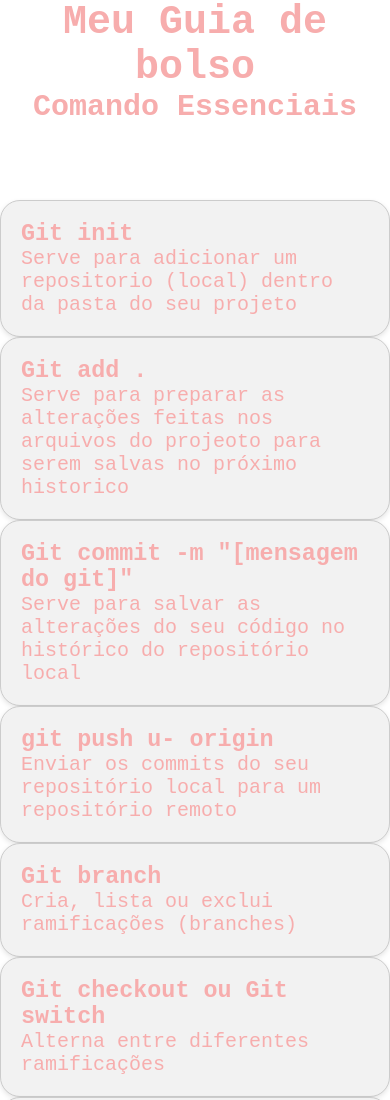
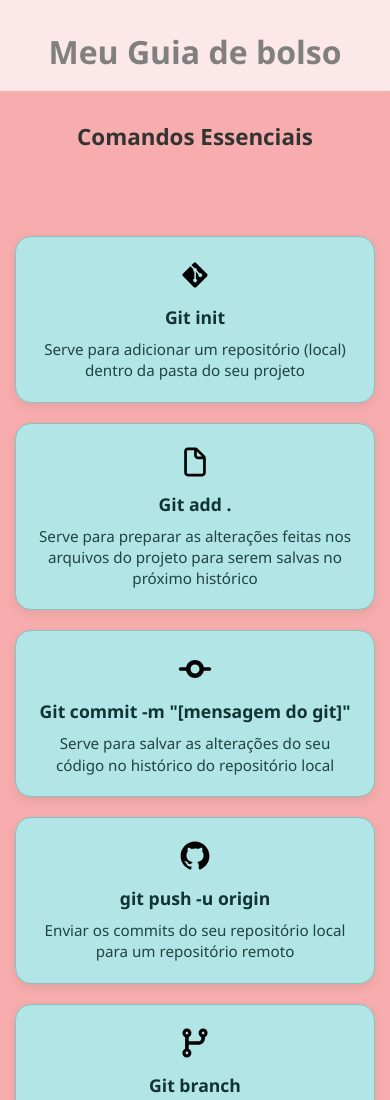
Before and after one commit to carolinamonteiro87-bot/Meu-guia-de-bolso, a plain HTML site: page index.html in a window 390 px wide. Shown: the top 1100 px of the page. Drawn offline with Linux system fonts and the light colour scheme.

Commit message:
Terminei mobile

```diff
--- a/index.html
+++ b/index.html
@@ -1,6 +1,9 @@
-<hmtl lang="pt-BR">
+<!DOCTYPE html>
+<html lang="pt-BR">
 
     <head>
+        <meta charset="UTF-8">
+        <meta name="viewport" content="width=device-width, initial-scale=1.0">
         <link rel="stylesheet" href="style.css">
         <title>Guia de Bolso Git</title>
     </head>
@@ -12,56 +15,63 @@
         </header>
 
         <main>
-            <h2>Comando Essenciais</h2>
+            <h2>Comandos Essenciais</h2>
             <br>
             <br>
 
             <section class="groupCommand">
                 <div class="cardcommand">
+                    <img src="assets/c1.svg" class="icone" alt="Ícone Git init">
                     <h3>Git init</h3>
-                    <p>Serve para adicionar um repositorio (local) dentro da pasta do seu projeto</p>
+                    <p>Serve para adicionar um repositório (local) dentro da pasta do seu projeto</p>
                 </div>
 
                 <div class="cardcommand">
+                    <img src="assets/c2.svg" class="icone" alt="Ícone Git add">
                     <h3>Git add .</h3>
-                    <p>Serve para preparar as alterações feitas nos arquivos do projeoto para serem salvas no próximo
-                        historico</p>
+                    <p>Serve para preparar as alterações feitas nos arquivos do projeto para serem salvas no próximo histórico</p>
                 </div>
 
                 <div class="cardcommand">
+                    <img src="assets/c3.svg" class="icone" alt="Ícone Git commit">
                     <h3>Git commit -m "[mensagem do git]"</h3>
                     <p>Serve para salvar as alterações do seu código no histórico do repositório local</p>
                 </div>
 
                 <div class="cardcommand">
-                    <h3>git push u- origin</h3>
+                    <img src="assets/c4.svg" class="icone" alt="Ícone Git push">
+                    <h3>git push -u origin</h3>
                     <p>Enviar os commits do seu repositório local para um repositório remoto</p>
                 </div>
 
                 <div class="cardcommand">
+                    <img src="assets/c5.svg" class="icone" alt="Ícone Git branch">
                     <h3>Git branch</h3>
                     <p>Cria, lista ou exclui ramificações (branches)</p>
                 </div>
 
                 <div class="cardcommand">
+                    <img src="assets/c6.svg" class="icone" alt="Ícone Git checkout">
                     <h3>Git checkout ou Git switch</h3>
                     <p>Alterna entre diferentes ramificações</p>
                 </div>
+
                 <div class="cardcommand">
+                    <img src="assets/c7.svg" class="icone" alt="Ícone Git fetch">
                     <h3>Git fetch</h3>
-                    <p>Baixa as atualizações mais recentes de um repositório remoto sem alterar ou mexer no seu código e
-                        diretório de trabalho local</p>
+                    <p>Baixa as atualizações mais recentes de um repositório remoto sem alterar ou mexer no seu código e diretório de trabalho local</p>
                 </div>
 
                 <div class="cardcommand">
+                    <img src="assets/c8.svg" class="icone" alt="Ícone Git pull">
                     <h3>Git Pull</h3>
-                    <p>Baixa as alterações mais recentes de um repositório remoto (como o GitHub) e as junta
-                        imediatamente com o seu código local</p>
+                    <p>Baixa as alterações mais recentes de um repositório remoto (como o GitHub) e as junta imediatamente com o seu código local</p>
                 </div>
 
                 <div class="cardcommand">
+                    <img src="assets/c9.svg" class="icone" alt="Ícone Git clone">
                     <h3>Git clone</h3>
-                    <p>copia um repositório inteiro de um local remoto (como o GitHub) para o seu computador</p>
+                    <p>Copia um repositório inteiro de um local remoto (como o GitHub) para o seu computador</p>
                 </div>
             </section>
         </main>
@@ -71,4 +81,5 @@
             <p>Dica: Verifique se o comando está escrito corretamente.</p>
         </footer>
     </body>
-</hmtl>
+
+</html>
--- a/style.css
+++ b/style.css
@@ -1,57 +1,130 @@
 * {
-    margin: 0px;
-    padding: 0px;
+    margin: 0;
+    padding: 0;
     box-sizing: border-box;
 }
 
-h2,h1 {
-   text-align: center;
+body {
+    font-family: 'Segoe UI', Tahoma, Geneva, Verdana, sans-serif;
+    background-color: #fce8e8; /* Fundo geral claro em tom rosa suave */
+    color: #2b2b2b;
 }
 
-body {
-    background-image: url(assets/);
-    font-size: x-large;
-    font-family: monospace;
-    color: #F7ADAD;
-    background-repeat: repeat;
-    animation: rolagemPapel 20s linear infinite;
+header {
+    padding: 30px 15px 10px 15px;
+    text-align: center;
+}
+
+h1 {
+    font-size: 2rem;
+    color: gray;
+    margin-bottom: 8px;
+}
+
+h2 {
+    font-size: 1.4rem;
+    color: #333333;
+    text-align: center;
 }
 
 main {
+    background-color: #F7ADAD; /* Cor de fundo original do main */
+    min-height: 85vh;
     display: flex;
     flex-direction: column;
-    gap: 15px;
+    align-items: center;
+    gap: 20px;
+    padding: 30px 15px;
 }
 
-.groupcommands {
-     display: flex;
-    flex-direction: row;
-    flex-wrap: wrap;
-    justify-content: center;
-    gap: 15px;
-    padding: 20px;
+hr {
+    height: 2px;
+    background-color: #f19291; /* Cor de borda/separador original */
+    border: none;
+    width: 100%;
+    margin: 15px 0;
 }
 
-.cardcommand{
- border: 1px solid #ccc;
-    background-color: #f2f2f2;
-    padding: 20px;
-    border-radius: 20px;
-    box-shadow: 0px 2px 5px rgba(0, 0, 0, 0.1);
+/* Container dos cartões com alinhamento responsivo */
+.groupCommand {
+    display: flex;
+    flex-direction: row;
+    justify-content: center;
+    flex-wrap: wrap;
+    gap: 20px;
     width: 100%;
+    max-width: 1200px;
 }
 
-@media screen and (min-width: 768px) {
-    .cartaocomando {
-        width: calc(25% - 12px);
+/* Cartões com a cor original e texto centralizado */
+.cardcommand {
+    width: 100%; /* 1 por linha no celular */
+    background-color: #B1E5E6; /* Cor de fundo original dos cartões */
+    border: 1px solid #89c0c1;
+    border-radius: 16px;
+    padding: 20px;
+    display: flex;
+    flex-direction: column;
+    align-items: center;    /* Centraliza o ícone */
+    text-align: center;     /* Alinha todo o texto no centro */
+    box-shadow: 0px 4px 12px rgba(0, 0, 0, 0.08);
+    transition: transform 0.3s ease, box-shadow 0.3s ease, background-color 0.3s ease;
+}
+
+/* Título de cada comando */
+.cardcommand h3 {
+    font-size: 1.1rem;
+    color: #123334; /* Tom escuro do azul/verde para destaque do título */
+    margin-bottom: 10px;
+    font-weight: 600;
+}
+
+/* Descrição do comando */
+.cardcommand p {
+    font-size: 0.95rem;
+    color: #214344; /* Leitura legível dentro do cartão azul */
+    line-height: 1.4;
+}
+
+/* Efeito ao passar o mouse */
+.cardcommand:hover {
+    cursor: pointer;
+    background-color: #ffffff; /* Transiciona para fundo branco */
+    color: #d67474;
+    transform: translateY(-6px);
+    box-shadow: 0px 8px 18px rgba(0, 0, 0, 0.15);
+}
+
+.cardcommand:hover h3 {
+    color: #d67474;
+}
+
+/* Tamanho e centralização dos ícones */
+.icone {
+    width: 36px;
+    height: 36px;
+    margin-bottom: 12px;
+    display: block;
+}
+
+footer {
+    text-align: center;
+    padding: 20px;
+    color: #666666;
+}
+
+/* ALINHAMENTO RESPONSIVO DE CARTÕES */
+
+/* Tablets (a partir de 600px): 2 cartões por linha */
+@media screen and (min-width: 600px) {
+    .cardcommand {
+        width: calc(50% - 20px);
     }
 }
 
-@keyframes rolagemPapel {
-    from {
-        background-position: 0 0;
-    }
-    to {
-        background-position: 500px 500px;
+/* Desktops (a partir de 1024px): 4 cartões por linha */
+@media screen and (min-width: 1024px) {
+    .cardcommand {
+        width: calc(25% - 20px);
     }
 }
```
Also changed, not shown: 1 other file.
